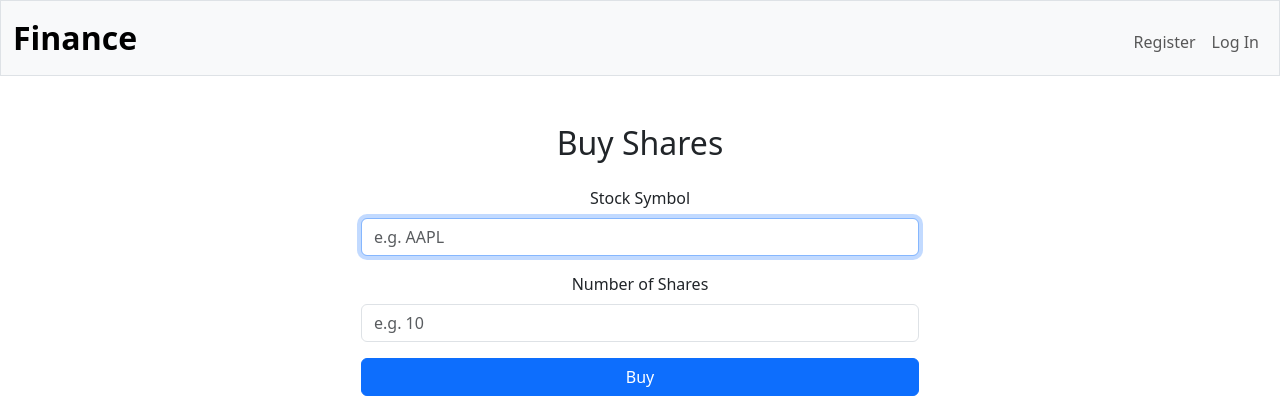
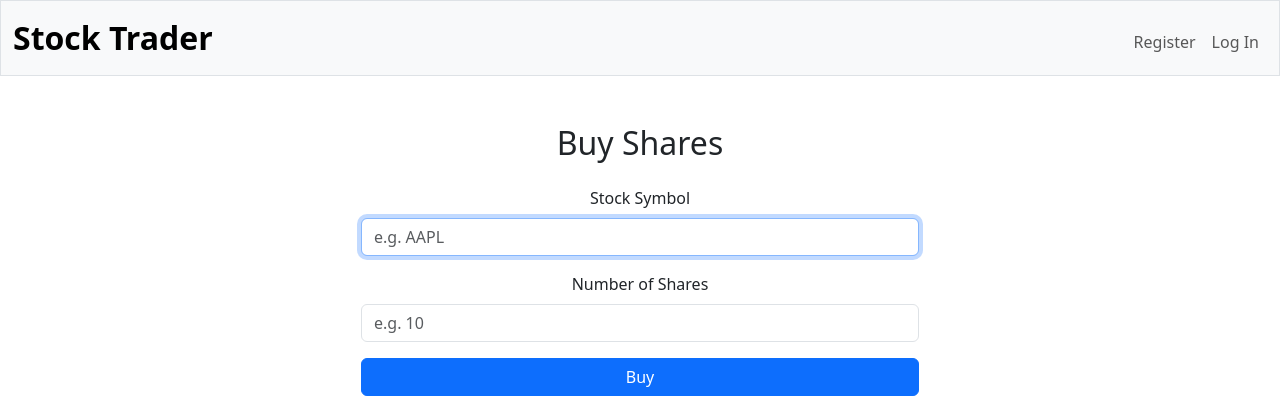
Before and after one commit to AbdulRahman-cy/Finance, a Flask app: page /buy in a window 1280 px wide. Shown: the top 420 px of the page. Run offline with Flask 3, Linux system fonts and the light colour scheme.

Commit message:
Changing app name

```diff
--- a/templates/layout.html
+++ b/templates/layout.html
@@ -16,7 +16,7 @@
 
         <link href="/static/styles.css" rel="stylesheet">
 
-        <title>Finance App: {% block title %}{% endblock %}</title>
+        <title>Stock Trader App: {% block title %}{% endblock %}</title>
 
     </head>
 
@@ -24,7 +24,7 @@
 
         <nav class="bg-light border navbar navbar-expand-md navbar-light">
             <div class="container-fluid">
-                <a class="navbar-brand" href="/"><span class="fw-bold">Finance</span></a>
+                <a class="navbar-brand" href="/"><span class="fw-bold">Stock Trader</span></a>
                 <button aria-controls="navbar" aria-expanded="false" aria-label="Toggle navigation" class="navbar-toggler" data-bs-target="#navbar" data-bs-toggle="collapse" type="button">
                     <span class="navbar-toggler-icon"></span>
                 </button>
```
